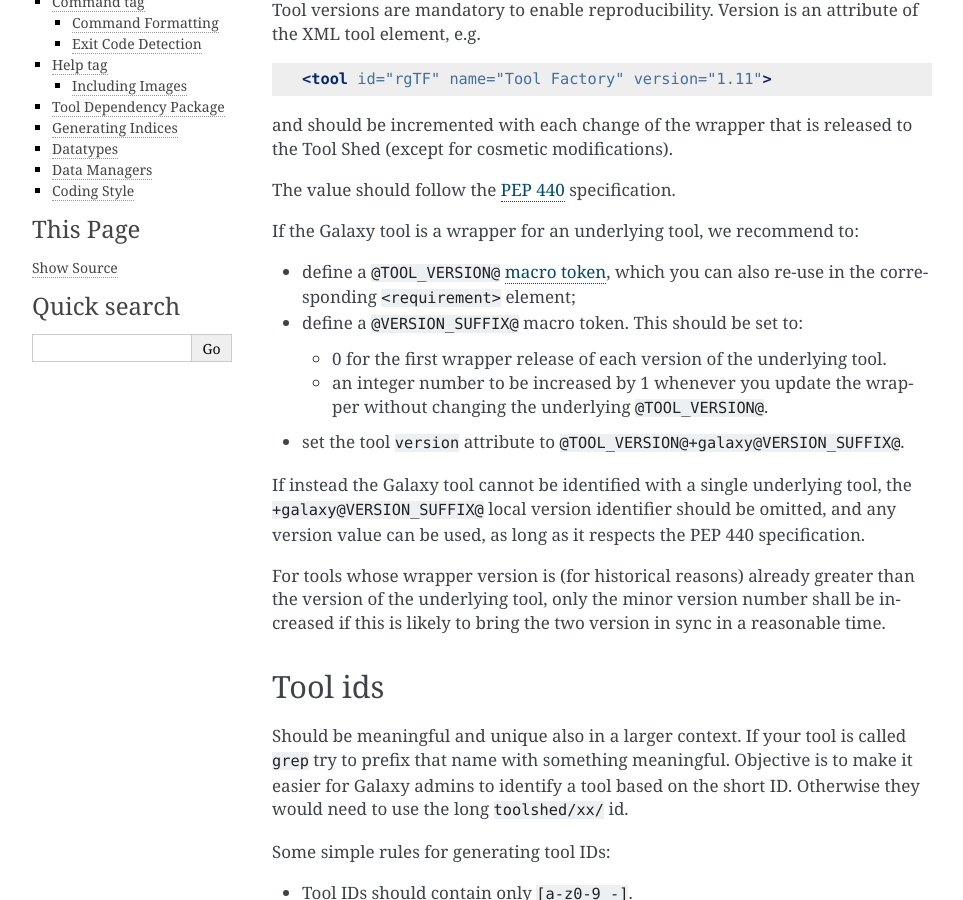
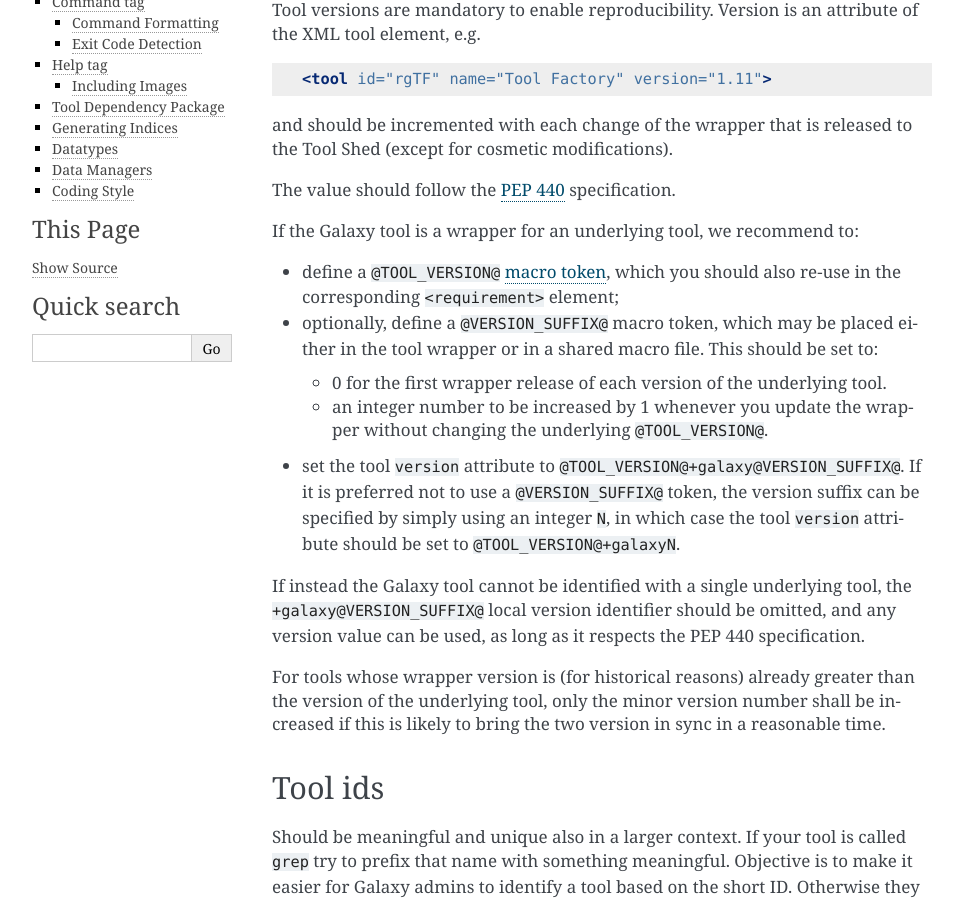
Before and after one commit to galaxy-iuc/standards, a Sphinx documentation site: the page built from docs/best_practices/tool_xml.rst, in a window 1280 px wide and 900 px high, scrolled down 313 px. Shown: the whole window, without its empty margins (148-1111 px from the left). Built offline with Sphinx 7.4.7, drawn with Linux system fonts in a browser that asks for light colours.

Commit message:
text update to reflect discussion so far

```diff
--- a/docs/best_practices/tool_xml.rst
+++ b/docs/best_practices/tool_xml.rst
@@ -28,13 +28,17 @@ If the Galaxy tool is a wrapper for an underlying tool, we recommend to:
 
 - define a ``@TOOL_VERSION@``
   `macro token <https://planemo.readthedocs.io/en/latest/writing_advanced.html#macro-tokens>`__,
-  which you can also re-use in the corresponding ``<requirement>`` element;
-- define a ``@VERSION_SUFFIX@`` macro token. This should be set to:
+  which you should also re-use in the corresponding ``<requirement>`` element;
+- optionally, define a ``@VERSION_SUFFIX@`` macro token, which may be placed either
+  in the tool wrapper or in a shared macro file. This should be set to:
 
   - 0 for the first wrapper release of each version of the underlying tool.
   - an integer number to be increased by 1 whenever you update the wrapper
     without changing the underlying ``@TOOL_VERSION@``.
-- set the tool ``version`` attribute to ``@TOOL_VERSION@+galaxy@VERSION_SUFFIX@``.
+- set the tool ``version`` attribute to ``@TOOL_VERSION@+galaxy@VERSION_SUFFIX@``. If it
+  is preferred not to use a ``@VERSION_SUFFIX@`` token, the version suffix can be specified
+  by simply using an integer ``N``, in which case the tool ``version`` attribute should be set
+  to ``@TOOL_VERSION@+galaxyN``.
 
 If instead the Galaxy tool cannot be identified with a single underlying tool,
 the ``+galaxy@VERSION_SUFFIX@`` local version identifier should be omitted, and any version
```
